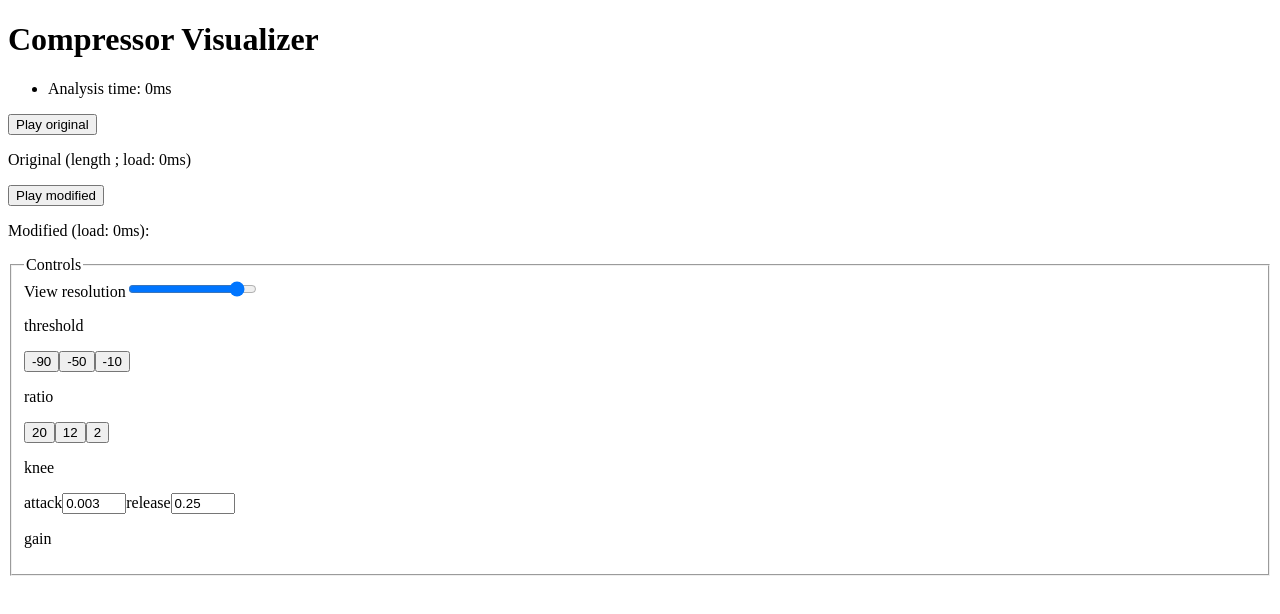
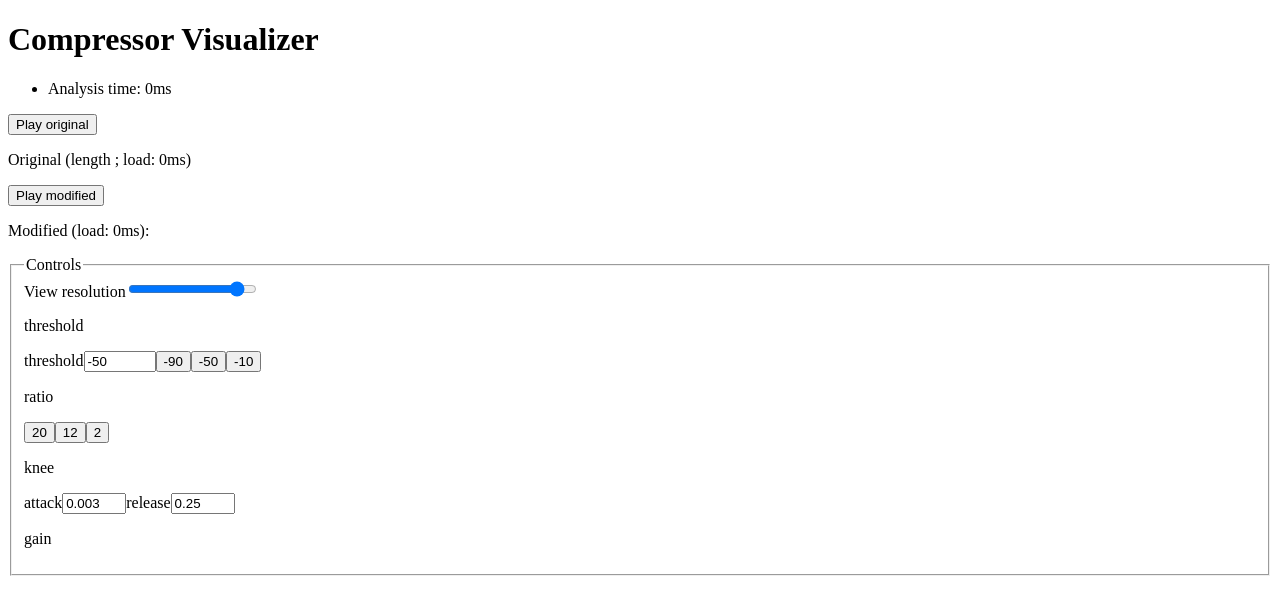
Before and after one commit to citelao/compressor-visualizer, a React app: page / in a window 1280 px wide. Shown: the top 614 px of the page. Built offline with nearby package versions, Linux system fonts and the light colour scheme; no server answers; the HTML template or start-up script is replaced by a standard one.

Commit message:
threshold as an input too

```diff
--- a/src/js/app.tsx
+++ b/src/js/app.tsx
@@ -209,6 +209,15 @@ class App extends React.Component<IAppProps, IAppState>
                 </label>
 
                 <p>threshold</p>
+                <label>
+                    threshold
+                    <input type="number"
+                        value={this.state.compressor.threshold}
+                        min={-100}
+                        max={0}
+                        step={5}
+                        onChange={(e) => this.setState({ compressor: getUpdatedCompressorSettings({ threshold: e.target.valueAsNumber }) })} />
+                </label>
                 <button onClick={() => this.setState({ compressor: getUpdatedCompressorSettings({ threshold: -90 }) })}>-90</button>
                 <button onClick={() => this.setState({ compressor: getUpdatedCompressorSettings({ threshold: -50 }) })}>-50</button>
                 <button onClick={() => this.setState({ compressor: getUpdatedCompressorSettings({ threshold: -10 }) })}>-10</button>
```
